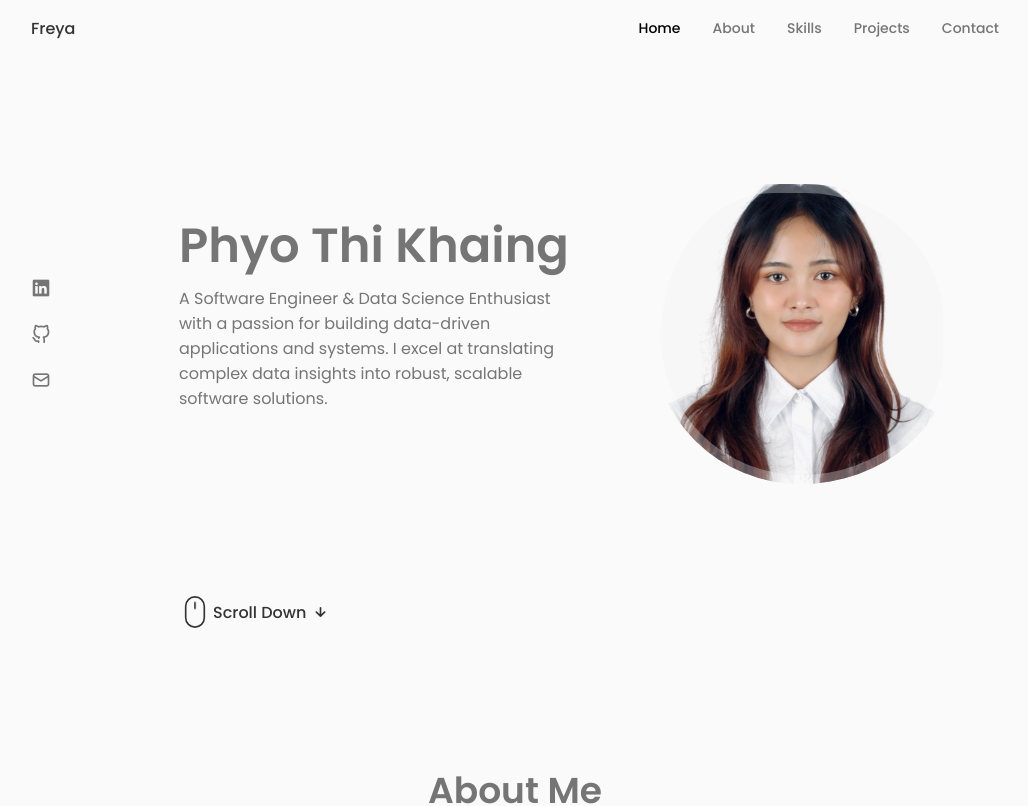
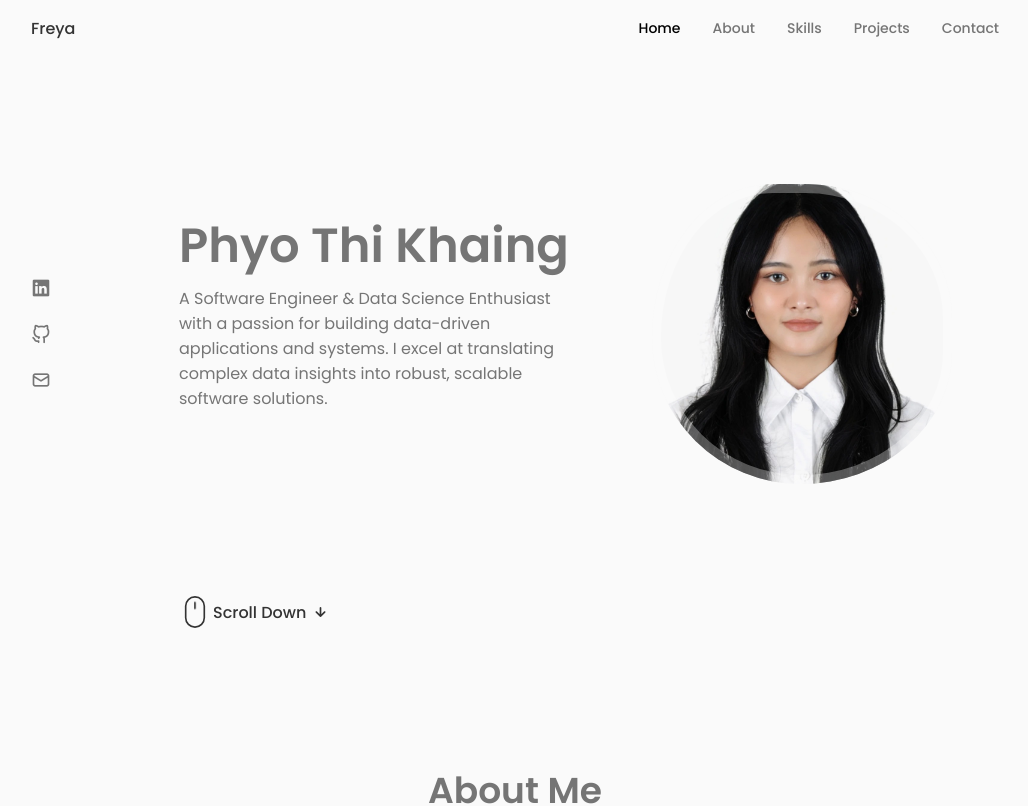
Before and after one commit to ptk18/portfolio-site, a React (Create React App) app: page / in a window 1280 px wide. Shown: the top 806 px of the page, without its empty margins (125-1153 px from the left). Built offline with nearby package versions, Linux system fonts and the light colour scheme.

Commit message:
changed my profile pic

```diff
--- a/src/components/about/About.jsx
+++ b/src/components/about/About.jsx
@@ -1,6 +1,6 @@
 import React from "react";
 import "./about.css";
-import AboutImg from "../../assets/passport_pic.jpg";
+import AboutImg from "../../assets/passport_pic_black_hair.jpg";
 import Info from './Info';
 
 const About = () => {
--- a/src/components/home/home.css
+++ b/src/components/home/home.css
@@ -44,7 +44,7 @@
 }
 
 .home__img {
-    background: url(../../assets//passport_pic.jpg);
+    background: url(../../assets//passport_pic_black_hair.jpg);
     background-repeat: no-repeat;
     background-position: center;
     background-size: cover;
```
Also changed, not shown: src/assets/passport_pic_black_hair.jpg (added).
